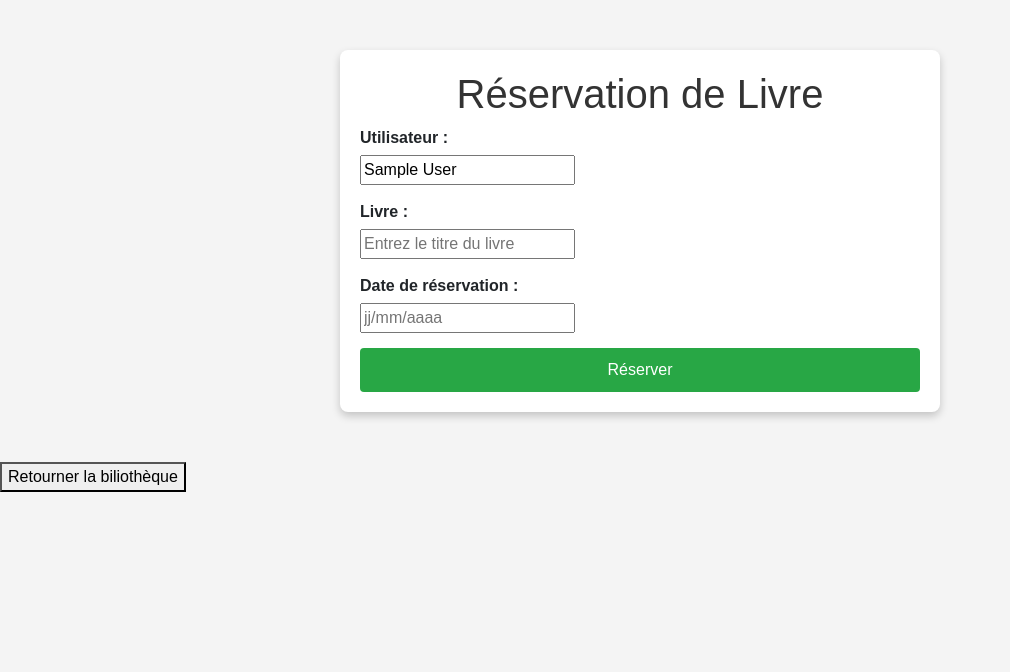
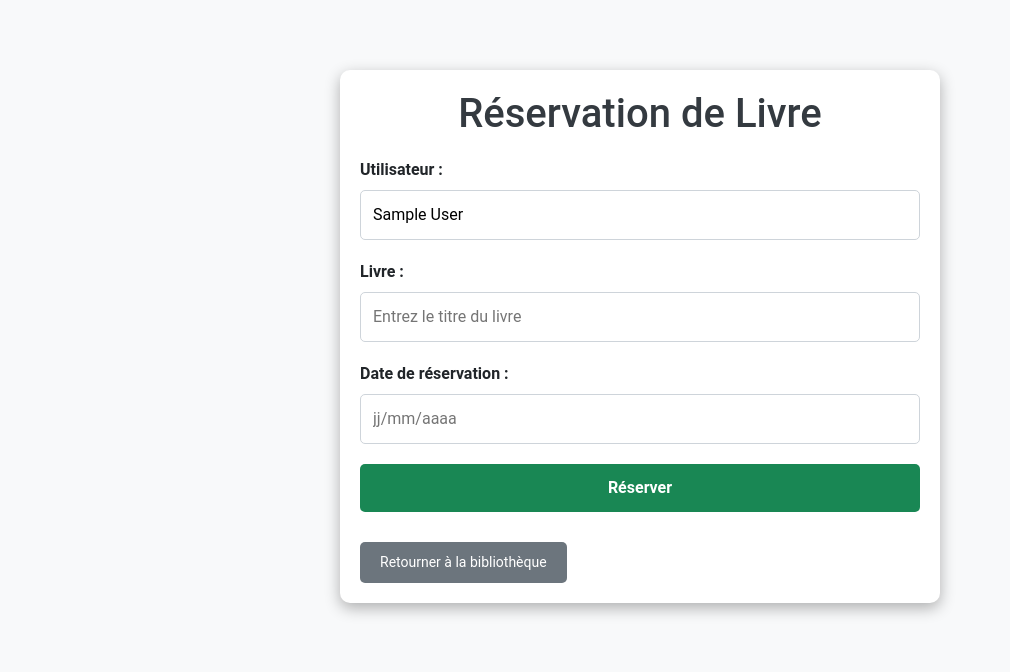
Before and after one commit to Ross260/Bibliotheque, a PHP site: page /reservation.php in a window 1280 px wide. Shown: the top 672 px of the page, without its empty margins (0-1010 px from the left). Run offline with PHP 8.4, Linux system fonts and the light colour scheme; the visitor is signed in with stand-in values (Sample User, id 1).

Commit message:
Last modif

```diff
--- a/bibliothecaire/Bibliothecaire.php
+++ b/bibliothecaire/Bibliothecaire.php
@@ -204,7 +204,6 @@
                 <a href="#edit">Modifier un Livre</a>
                 <a href="#delete">Supprimer un Livre</a>
 
-                <a href="liste_user.php">Liste des Utilisateurs</a> <!-- Lien vers la section utilisateurs -->
                 <a href="livres.php">Livres</a>
             </nav>
         </div>
@@ -286,7 +285,7 @@
 
     <script>
         function redirectToHome() {
-            window.location.href = "acceuil.html"; // Remplacez par le chemin de la page de destination
+            window.location.href = "../index.php"; // Remplacez par le chemin de la page de destination
         }
     </script>
 </body>
--- a/bibliothecaire/livres.php
+++ b/bibliothecaire/livres.php
@@ -103,9 +103,7 @@
         <div class="header-container">
             <h1>BiblioSmart</h1>
             <nav>
-                <a href="index.html">Accueil</a>
-                <a href="livres.php">Livres</a>
-                <a href="liste_user.php">Utilisateurs</a>
+                <a href="Bibliothecaire.php">Gestion des livres</a>
             </nav>
         </div>
     </header>
--- a/reservation.php
+++ b/reservation.php
@@ -1,8 +1,6 @@
 <?php
 session_start();
 if (isset($_GET['id'])) {
-
-
     // Vérification et récupération des paramètres
     $id = isset($_GET['id']) ? intval($_GET['id']) : null;
     $titre = isset($_GET['titre']) ? htmlspecialchars($_GET['titre']) : '';
@@ -15,23 +13,19 @@ if (isset($_GET['id'])) {
 }
 ?>
 
-
-
 <!DOCTYPE html>
-<html lang="en">
+<html lang="fr">
 
 <head>
     <meta charset="UTF-8">
     <meta name="viewport" content="width=device-width, initial-scale=1.0">
     <title>Réservation de Livre</title>
     <link href="https://cdn.jsdelivr.net/npm/bootstrap@5.3.3/dist/css/bootstrap.min.css" rel="stylesheet" integrity="sha384-QWTKZyjpPEjISv5WaRU9OFeRpok6YctnYmDr5pNlyT2bRjXh0JMhjY6hW+ALEwIH" crossorigin="anonymous">
-    <script src="script.js" defer></script>
     <style>
         body {
-            font-family: Arial, sans-serif;
-            margin: 0;
-            padding: 0;
-            background-color: #f4f4f4;
+            font-family: 'Roboto', Arial, sans-serif;
+            background-color: #f8f9fa;
+            padding: 20px;
         }
 
         .container {
@@ -39,63 +33,70 @@ if (isset($_GET['id'])) {
             margin: 50px auto;
             padding: 20px;
             background: white;
-            border-radius: 8px;
-            box-shadow: 0 4px 8px rgba(0, 0, 0, 0.2);
+            border-radius: 10px;
+            box-shadow: 0 5px 15px rgba(0, 0, 0, 0.3);
         }
 
         h1 {
             text-align: center;
-            color: #333;
+            margin-bottom: 20px;
+            color: #343a40;
         }
 
         .form-group {
-            margin-bottom: 15px;
+            margin-bottom: 20px;
         }
 
         label {
-            display: block;
             font-weight: bold;
-            margin-bottom: 5px;
+            margin-bottom: 8px;
         }
 
-        select,
+        input[type="text"],
         input[type="date"] {
             width: 100%;
-            padding: 10px;
-            border: 1px solid #ccc;
-            border-radius: 4px;
+            padding: 12px;
+            border: 1px solid #ced4da;
+            border-radius: 5px;
             font-size: 16px;
         }
 
         .btn {
-            display: block;
             width: 100%;
-            padding: 10px;
-            background-color: #28a745;
+            padding: 12px;
+            background-color: #198754;
             color: white;
             border: none;
-            border-radius: 4px;
+            border-radius: 5px;
             font-size: 16px;
-            cursor: pointer;
-            transition: background-color 0.3s;
+            font-weight: bold;
+            transition: all 0.3s ease-in-out;
         }
 
         .btn:hover {
-            background-color: #218838;
+            background-color: #198754;
         }
 
-        .hidden {
-            display: none;
+        .alert {
+            margin-top: 20px;
         }
 
-        #successMessage {
-            margin-top: 20px;
-            padding: 10px;
-            background-color: #d4edda;
-            color: #155724;
-            border: 1px solid #c3e6cb;
-            border-radius: 4px;
+        .back-to-top {
+            display: inline-block;
+            margin-top: 30px;
+            padding: 10px 20px;
+            background-color: #6c757d;
+            color: white;
             text-align: center;
+            border: none;
+            border-radius: 5px;
+            font-size: 14px;
+            cursor: pointer;
+            text-decoration: none;
+        }
+
+        .back-to-top:hover {
+            background-color: #343a40;
         }
     </style>
 </head>
@@ -105,16 +106,13 @@ if (isset($_GET['id'])) {
         <h1>Réservation de Livre</h1>
         <form id="reservationForm" method="POST" action="reservation.php">
             <div class="form-group">
-                <label for="user">Utilisateur :</label>
+                <label for="borrower-name">Utilisateur :</label>
                 <input type="text" name="name" id="borrower-name" placeholder="Entrez le nom de l'utilisateur" value="<?= $_SESSION['prenom'] ?>" required>
-
             </div>
 
             <div class="form-group">
-                <label for="book">Livre :</label>
-                <input type="text" name="titre" id="book-title" placeholder="Entrez le titre du livre" value="<?php if (isset($_GET['id'])) {
-                                                                                                                    echo $titre;
-                                                                                                                } ?>" required>
+                <label for="book-title">Livre :</label>
+                <input type="text" name="titre" id="book-title" placeholder="Entrez le titre du livre" value="<?= isset($titre) ? $titre : '' ?>" required>
             </div>
 
             <div class="form-group">
@@ -125,46 +123,36 @@ if (isset($_GET['id'])) {
             <button type="submit" name="bout" class="btn">Réserver</button>
         </form>
 
-        <div id="successMessage" class="hidden">
-            <p>La réservation a été effectuée avec succès !</p>
-        </div>
-
         <?php
         if (isset($_POST["bout"])) {
+            try {
                 $conn = new PDO('mysql:host=localhost;dbname=bibliotheque', 'root', '');
-            // Données de mise à jour
-            $nom = $_POST['name']; // Nom du livre depuis un formulaire
+                $conn->setAttribute(PDO::ATTR_ERRMODE, PDO::ERRMODE_EXCEPTION);
+
+                $nom = $_POST['name'];
                 $titre = $_POST['titre'];
                 $date_resa = $_POST['reservationDate'];
 
-            // pour les emprunts
                 $sql = "INSERT INTO reservation (nom, titre_livre, date_resa) VALUES (:nom, :titre, :reservationDate)";
                 $stmt = $conn->prepare($sql);
 
-            // Lier les paramètres pour sécuriser les données
                 $stmt->bindParam(':nom', $nom, PDO::PARAM_STR);
                 $stmt->bindParam(':titre', $titre, PDO::PARAM_STR);
                 $stmt->bindParam(':reservationDate', $date_resa, PDO::PARAM_STR);
 
-            // Exécuter la requête
                 if ($stmt->execute()) {
-                echo "<div class='alert alert-success' style='margin-top:20px;'>Reservation enregistré avec succès.</div>";
+                    echo "<div class='alert alert-success'>Réservation enregistrée avec succès.</div>";
                 } else {
-                echo "<div class='alert alert-danger'>Erreur lors de l'enregistrement de la reservation</div>";
+                    echo "<div class='alert alert-danger'>Erreur lors de l'enregistrement de la réservation.</div>";
+                }
+            } catch (PDOException $e) {
+                echo "<div class='alert alert-danger'>Erreur : " . $e->getMessage() . "</div>";
             }
         }
         ?>
 
+        <a class="back-to-top" href="resa_et_emprunt.php">Retourner à la bibliothèque</a>
     </div>
-
-
-    <button class="back-to-top" onclick="redirectToHome()">Retourner la biliothèque</button>
-
-    <script>
-        function redirectToHome() {
-            window.location.href = "resa_et_emprunt.php"; // Remplacez par le chemin de la page de destination
-        }
-    </script>
 </body>
 
 </html>
--- a/retour_livre.php
+++ b/retour_livre.php
@@ -62,11 +62,11 @@
         </div>
     </div>
 
-    <button class="back-to-top" onclick="redirectToHome()">Retourner à l'accueil</button>
+    <button class="back-to-top" onclick="redirectToHome()">Retourner à la bibliotheque</button>
 
     <script>
         function redirectToHome() {
-            window.location.href = "index.php"; // Remplacez par le chemin de la page de destination
+            window.location.href = "resa_et_emprunt.php"; // Remplacez par le chemin de la page de destination
         }
     </script>
 
```
Also changed, not shown: deco.php (added, +8 -0 lines), notif.php (added, +115 -0 lines), resa_et_emprunt.php (+11 -4 lines), Images_livres/sdf.png (renamed from Images_livres/_791e2350-e58c-436d-81be-f96c075c3216.jpg), Images_livres/yoyo.png (added), README.md (added). Lines whose indentation alone changed are shown as unchanged.
